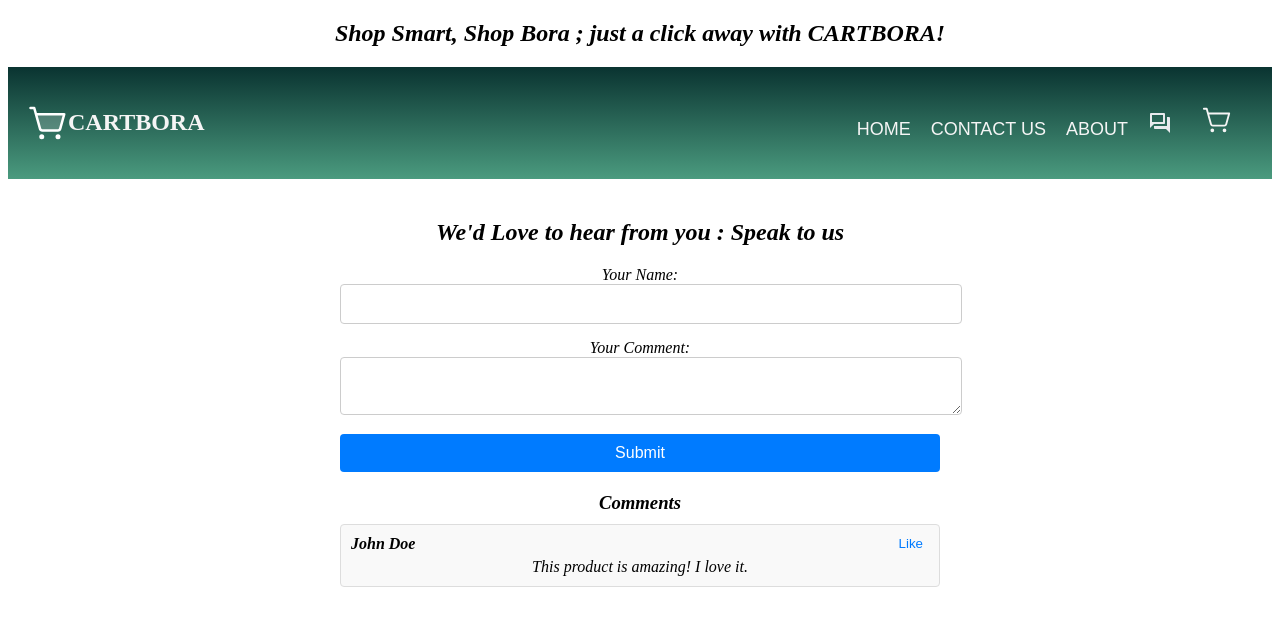
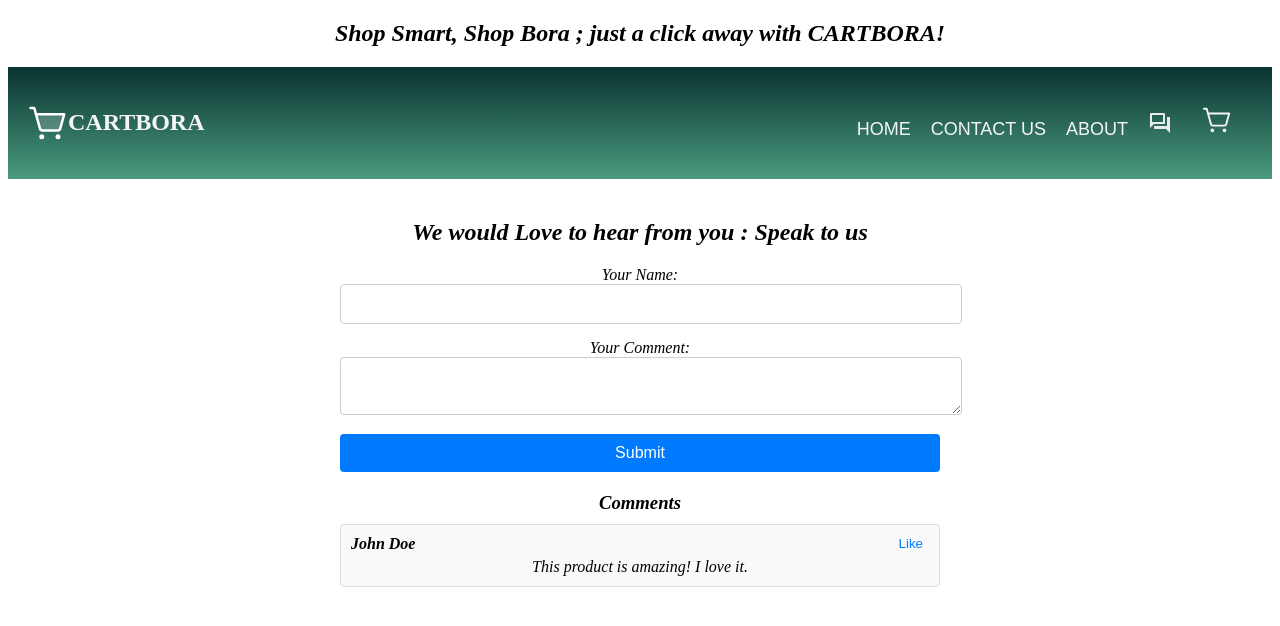
Before and after one commit to J-Wendoh/CARTBORA-PROJECT-GROUP1-PHASE2, a React (Vite) app: page /feedback in a window 1280 px wide. Shown: the top 626 px of the page. Built offline with nearby package versions, Linux system fonts and the light colour scheme; data requests are answered from the project's data file.

Commit message:
Feedback

```diff
--- a/src/assets/pages/Feedback.jsx
+++ b/src/assets/pages/Feedback.jsx
@@ -50,7 +50,7 @@ const Feedback = () => {
 
   return (
     <div className="container">
-      <h2 className="heading">We'd Love to hear from you : Speak to us</h2>
+      <h2 className="heading">We would Love to hear from you : Speak to us</h2>
       <form className="form" onSubmit={handleSubmit}>
         <div className="form-group">
           <label htmlFor="userName">Your Name:</label>
```
